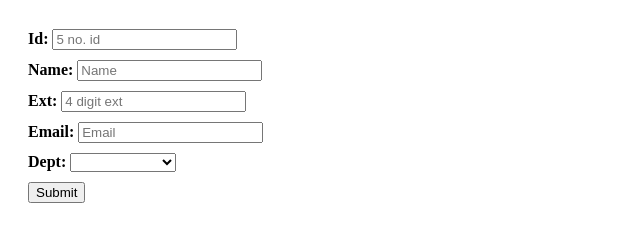
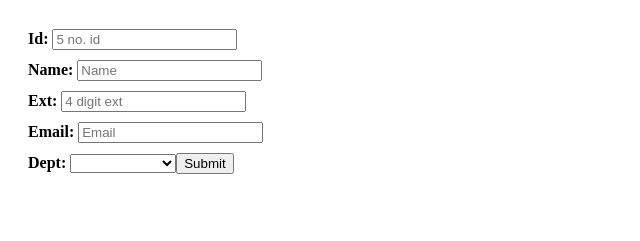
Before and after one commit to getzboxing/Assignment05, a plain HTML site: page index.html in a window 1280 px wide. Shown: the part 79-320 px from the top of the page, without its empty margins (0-640 px from the left). Drawn offline with Linux system fonts and the light colour scheme.

Commit message:
Changes to submit input

```diff
--- a/index.html
+++ b/index.html
@@ -67,10 +67,12 @@
           <option value="Marketing">Marketing</option>
           <option value="Quality">Quality</option>
           <option value="Assurance">Assurance</option>
-          <option value="Sales">Sales</option></select
-        ><br />
+          <option value="Sales">Sales</option>
+          <input type="button" onclick="displayEmpInfo()" value="Submit"
+        </select>
+        <br />
       </div>
-      <button type="submit">Submit</button>
+
     </form>
     <script src="js/script.js" defer></script>
   </body>
```
